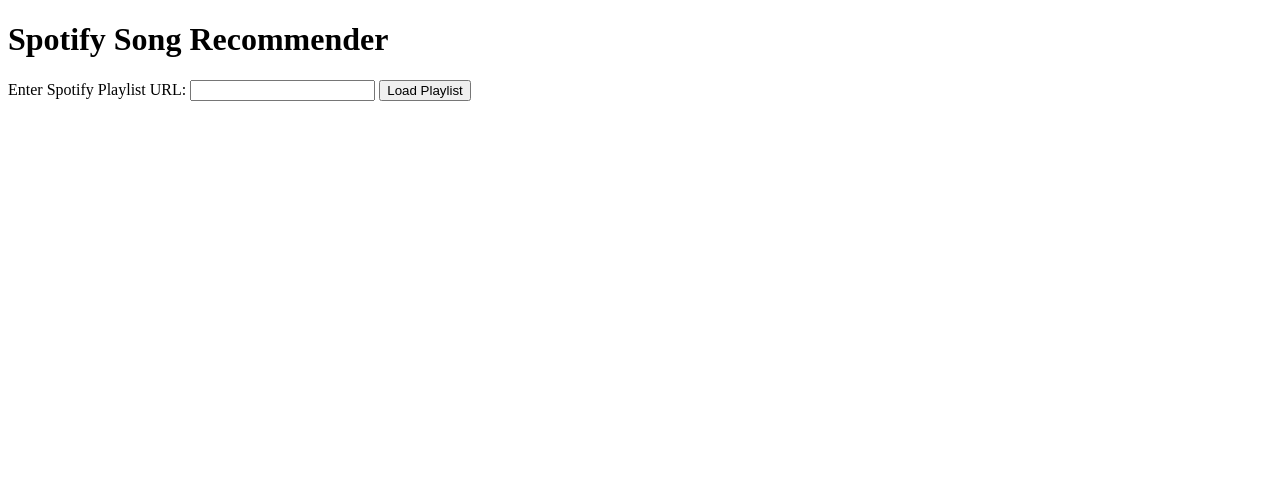
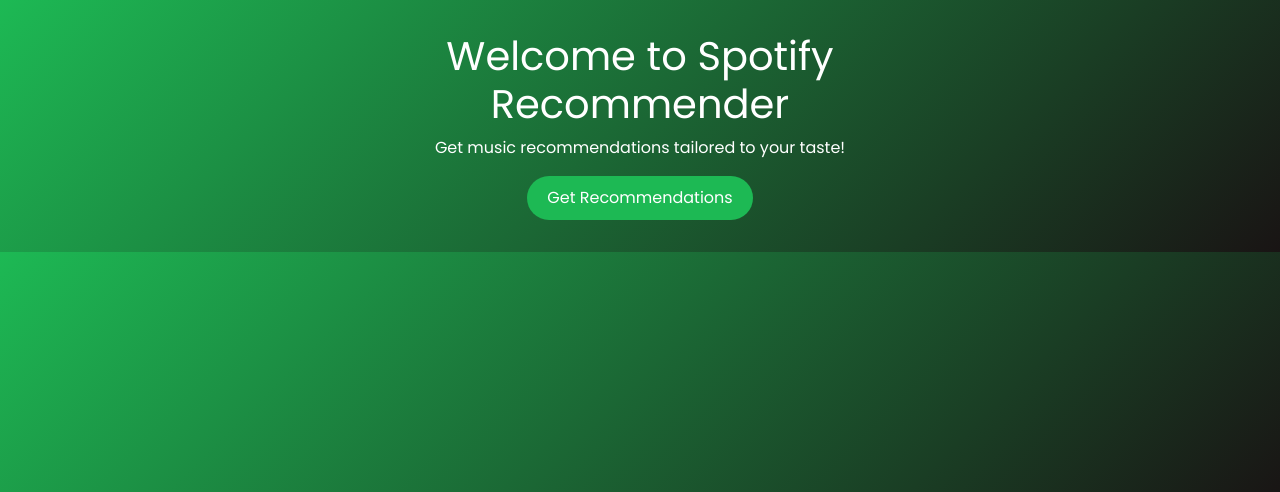
Before and after one commit to prabhatravib/sspotify_recommender_new, a Flask app: page / in a window 1280 px wide. Shown: the top 492 px of the page. Run offline with Flask 2, Linux system fonts and the light colour scheme.

Commit message:
Update index.html

```diff
--- a/templates/index.html
+++ b/templates/index.html
@@ -1,77 +1,41 @@
 <!DOCTYPE html>
-<html>
+<html lang="en">
 <head>
-    <title>Spotify Song Recommender</title>
-    <script src="https://code.jquery.com/jquery-3.6.0.min.js"></script>
+    <meta charset="UTF-8">
+    <meta name="viewport" content="width=device-width, initial-scale=1.0">
+    <title>Spotify Recommender</title>
+    <link href="https://cdn.jsdelivr.net/npm/bootstrap@5.3.0-alpha1/dist/css/bootstrap.min.css" rel="stylesheet">
+    <link href="https://fonts.googleapis.com/css2?family=Poppins:wght@400;600&display=swap" rel="stylesheet">
+    <style>
+        body {
+            font-family: 'Poppins', sans-serif;
+            background: linear-gradient(135deg, #1DB954, #191414);
+            color: #fff;
+        }
+        .main-container {
+            margin: 0 auto;
+            max-width: 600px;
+            text-align: center;
+            padding: 2rem;
+        }
+        .btn-custom {
+            background-color: #1DB954;
+            border: none;
+            padding: 10px 20px;
+            border-radius: 30px;
+            color: #fff;
+            transition: all 0.3s ease;
+        }
+        .btn-custom:hover {
+            background-color: #14833B;
+        }
+    </style>
 </head>
 <body>
-    <h1>Spotify Song Recommender</h1>
-
-    <!-- Input for the Spotify Playlist URL -->
-    <form id="playlist-form">
-        <label for="playlist_url">Enter Spotify Playlist URL:</label>
-        <input type="text" id="playlist_url" name="playlist_url" required>
-        <button type="button" onclick="submitPlaylist()">Load Playlist</button>
-    </form>
-
-    <!-- Display area for status messages -->
-    <p id="status-output" style="margin-top: 10px; font-weight: bold;"></p>
-
-    <!-- Recommend Song Button -->
-    <button id="recommend-button" type="button" style="display: none; margin-top: 10px;" onclick="getRecommendation()">Recommend Song</button>
-
-    <!-- Generating Song Message -->
-    <p id="loading-output" style="margin-top: 10px; font-style: italic; color: gray; display: none;">Searching for a song...</p>
-
-    <!-- Display area for recommendation -->
-    <p id="recommendation-output" style="margin-top: 10px; font-weight: bold;"></p>
-
-    <script>
-        // Function to submit the playlist URL
-        function submitPlaylist() {
-            const playlistUrl = $('#playlist_url').val();
-            $.ajax({
-                url: '/submit_playlist',
-                type: 'POST',
-                data: { playlist_url: playlistUrl },
-                success: function(response) {
-                    if (response.status === 'success') {
-                        $('#status-output').text(response.message);  // Display success message
-                        $('#recommend-button').show();  // Show the Recommend Song button
-                    } else {
-                        $('#status-output').text(response.message);  // Display error message
-                        $('#recommend-button').hide();  // Hide the Recommend Song button
-                    }
-                },
-                error: function() {
-                    $('#status-output').text("Error: Unable to load playlist. Please check the URL and try again.");
-                    $('#recommend-button').hide();  // Hide the Recommend Song button
-                }
-            });
-        }
-
-        // Function to get a song recommendation
-        function getRecommendation() {
-            $('#loading-output').show();  // Show the "Generating song" message
-            $('#recommendation-output').text('');  // Clear the previous recommendation
-
-            $.ajax({
-                url: '/get_recommendation',
-                type: 'POST',
-                success: function(response) {
-                    $('#loading-output').hide();  // Hide the "Generating song" message
-                    if (response.status === 'success') {
-                        $('#recommendation-output').html(`<strong>Recommended Song:</strong> ${response.recommendation}`);
-                    } else {
-                        $('#recommendation-output').text(response.message);  // Display error message
-                    }
-                },
-                error: function() {
-                    $('#loading-output').hide();  // Hide the "Generating song" message
-                    $('#recommendation-output').text("Error: Unable to retrieve recommendation. Please try again.");
-                }
-            });
-        }
-    </script>
+    <div class="main-container">
+        <h1>Welcome to Spotify Recommender</h1>
+        <p>Get music recommendations tailored to your taste!</p>
+        <a href="/recommend" class="btn btn-custom">Get Recommendations</a>
+    </div>
 </body>
 </html>
```
